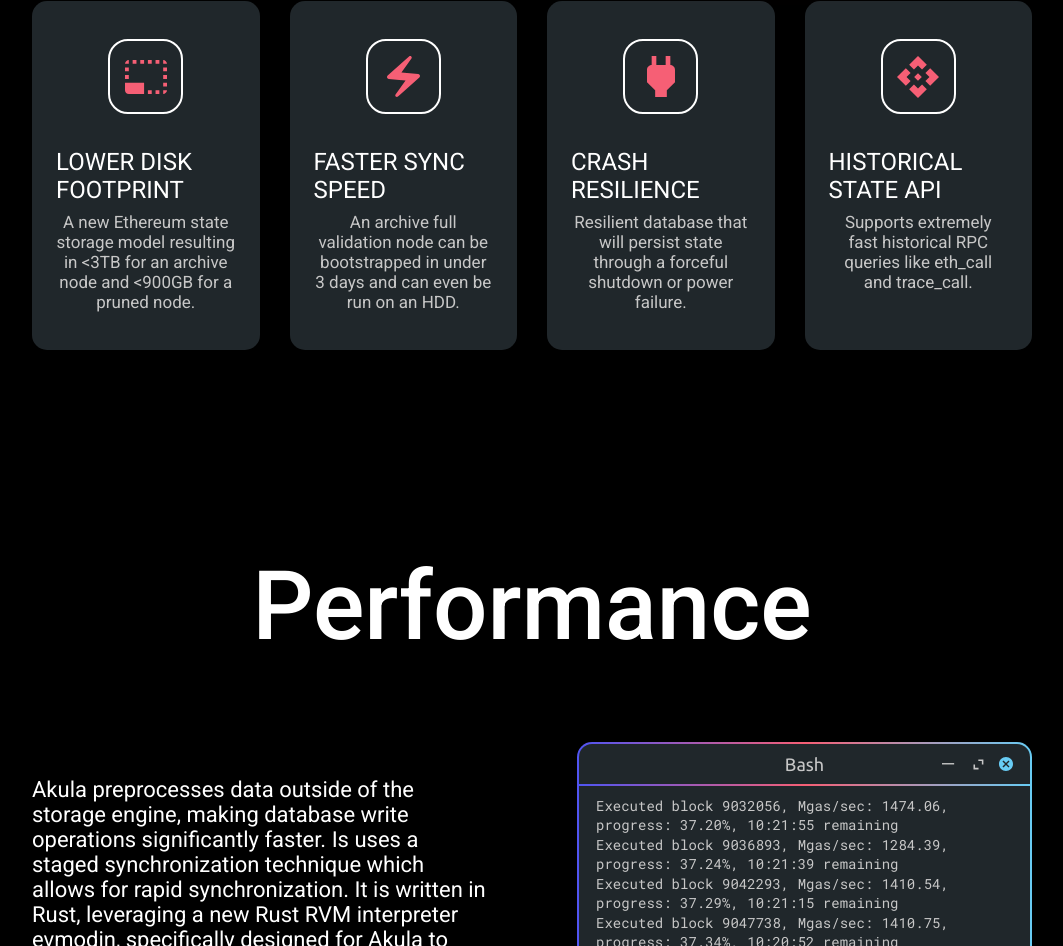
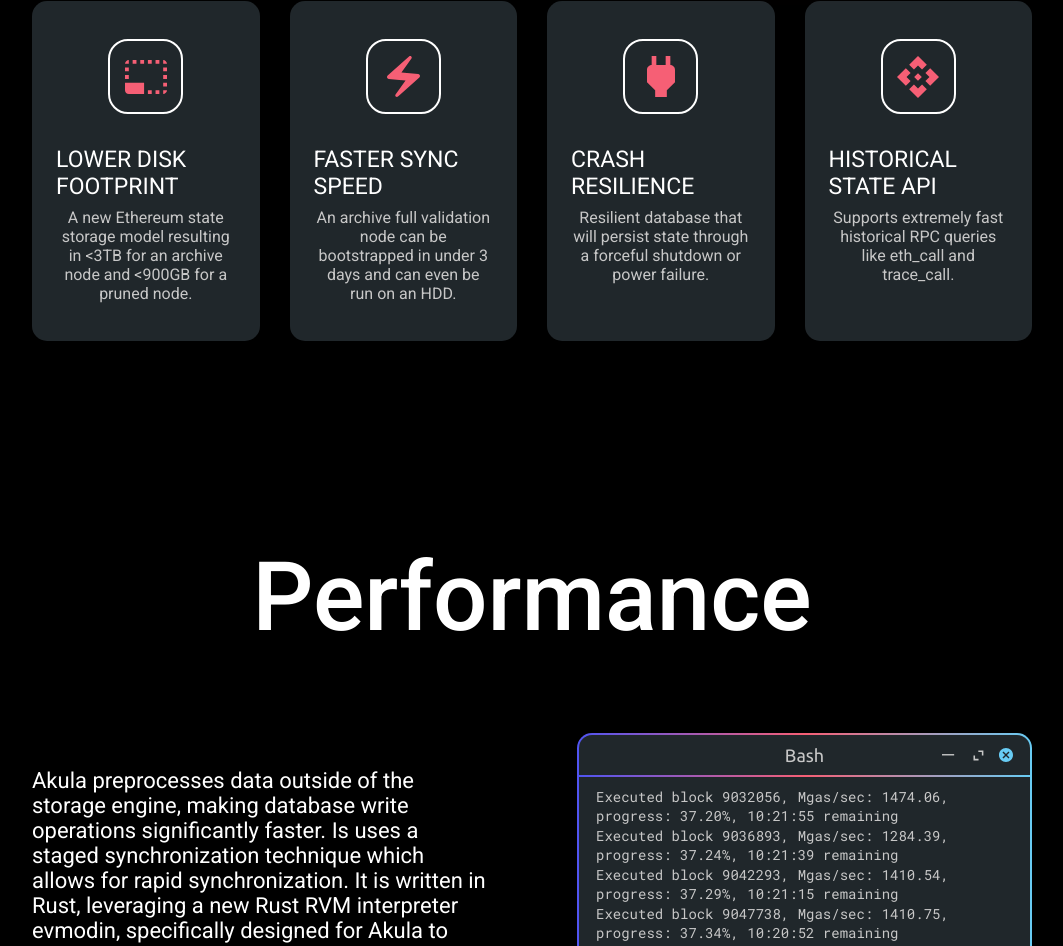
Before and after one commit to akula-bft/website, a React (Create React App) app: page / in a window 1280 px wide. Shown: the part 1501-2447 px from the top of the page, without its empty margins (108-1171 px from the left). Built offline with nearby package versions, Linux system fonts and the light colour scheme.

Commit message:
:lipstick: reduce size of benefits

```diff
--- a/src/components/Benefits.tsx
+++ b/src/components/Benefits.tsx
@@ -77,15 +77,15 @@
 `;
 
 const Header = styled.h4`
-  font-size: 2.4rem;
+  font-size: 2.3rem;
   text-transform: uppercase;
   font-weight: 400;
-  margin-top: 3.4rem;
+  margin-top: 3.2rem;
 `;
 
 const Description = styled.p`
   width: 100%;
-  font-size: 1.7rem;
+  font-size: 1.6rem;
   color: var(--sub);
   font-weight: 400;
   text-align: center;
```
